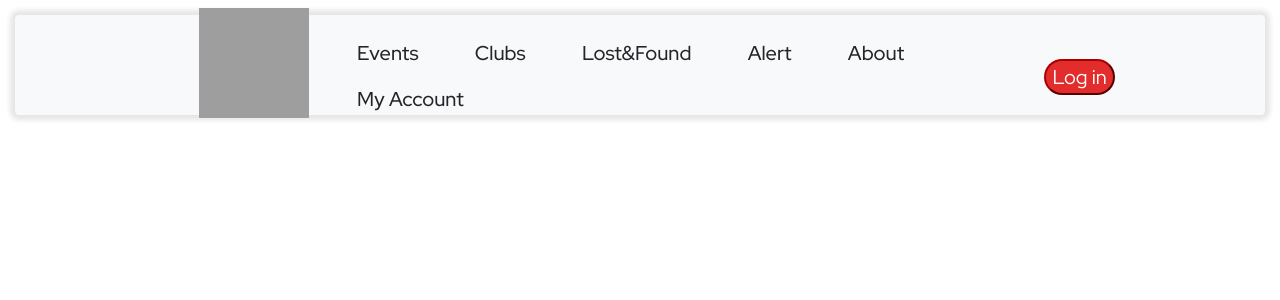
After one commit to 6610685171/TUevents, a Django app: template webapp/web_tu_events/templates/base.html in a window 1280 px wide. The commit adds this page. Shown: the top 300 px of the page. Run offline with Django 5.2, Linux system fonts and the light colour scheme; the template is opened without the code that fills it, so the values that code supplies are empty; some libraries are stand-ins or nearby versions; grey boxes are pictures that could not be loaded.

Commit message:
base, home added

```diff
--- /dev/null
+++ b/webapp/web_tu_events/static/css/base.css
@@ -0,0 +1,69 @@
+#head {
+    margin-top: 15px;
+    margin-left: 15px;
+    margin-right: 15px;
+}
+
+.p-3 {
+    padding: 0rem !important;
+
+}
+
+.mb-5 {
+    margin-bottom: 0.5rem !important;
+}
+
+.box {
+    box-shadow: 0 0 0.25em 0.25em rgba(0, 0, 0, 0.10);
+}
+
+.bg-body-tertiary {
+    display: grid;
+    grid-template-columns: 2fr 5fr 1.5fr;
+    height: 100px;
+}
+
+.logo {
+    text-align: right;
+    margin-top: -7px;
+}
+
+/* // <uniquifier>: Use a unique and descriptive class name
+// <weight>: Use a value from 300 to 900 */
+
+.red-hat-display-font-nav {
+    font-family: "Red Hat Display", sans-serif;
+    font-optical-sizing: auto;
+    font-weight: 500;
+    font-style: normal;
+    font-size: 20px;
+}
+
+.nav-menu>ul>li {
+    display: inline-block;
+    margin-right: 20px;
+}
+
+.nav-menu,
+.nav-button {
+    display: flex;
+    justify-items: center;
+    align-items: center;
+}
+
+.nav-menu {
+    margin-top: 15px;
+}
+
+.nav-item:hover {
+    color: black;
+    opacity: 50%;
+}
+
+.login-button {
+    border-radius: 20px;
+    background-color: rgb(227, 44, 44);
+    border-color: rgb(172, 0, 0);
+    font-size: 20px;
+    color: white;
+}
--- /dev/null
+++ b/webapp/web_tu_events/templates/base.html
@@ -0,0 +1,60 @@
+<!DOCTYPE html>
+<html lang="en">
+
+<head>
+    <meta charset="UTF-8">
+    <meta http-equiv="X-UA-Compatible" content="IE=edge">
+    <meta name="viewport" content="width=device-width, initial-scale=1.0">
+    <link href="https://cdn.jsdelivr.net/npm/bootstrap@5.3.3/dist/css/bootstrap.min.css" rel="stylesheet"
+        integrity="sha384-QWTKZyjpPEjISv5WaRU9OFeRpok6YctnYmDr5pNlyT2bRjXh0JMhjY6hW+ALEwIH" crossorigin="anonymous">
+    <link rel="preconnect" href="https://fonts.googleapis.com">
+    <link rel="preconnect" href="https://fonts.gstatic.com" crossorigin>
+    <link
+        href="https://fonts.googleapis.com/css2?family=Nanum+Gothic&family=Pridi:wght@200;300;400;500;600;700&family=Red+Hat+Display:ital,wght@0,300..900;1,300..900&display=swap"
+        rel="stylesheet">
+    <link rel="stylesheet" href="https://stackpath.bootstrapcdn.com/bootstrap/4.5.2/css/bootstrap.min.css">
+    <link rel="stylesheet" href="static/css/base.css">
+    <link rel="stylesheet" href="static/css/home.css">
+
+    <script src="https://cdn.jsdelivr.net/npm/bootstrap@5.3.3/dist/js/bootstrap.bundle.min.js"></script>
+    {% block title%}
+    {% endblock %}
+    <div class="box p-3 mb-5 bg-body-tertiary rounded grid-template red-hat-display-font-nav" id="head">
+        <div class="logo">
+            <img src="https://lh3.googleusercontent.com/d/13CfuysoEKqjabs7jiXpL8AmNi4HbOMYG" alt="Logo" width="110"
+                height="110">
+        </div>
+        <div class="nav-menu">
+            <ul>
+                <li class="nav-item">
+                    <a class="nav-link" href="#">Events</a>
+                </li>
+                <li class="nav-item">
+                    <a class="nav-link" href="#">Clubs</a>
+                </li>
+                <li class="nav-item">
+                    <a class="nav-link" href="#">Lost&Found</a>
+                </li>
+                <li class="nav-item">
+                    <a class="nav-link" href="#">Alert</a>
+                </li>
+                <li class="nav-item">
+                    <a class="nav-link" href="#">About</a>
+                </li>
+                <li class="nav-item">
+                    <a class="nav-link" href="#">My Account</a>
+                </li>
+            </ul>
+        </div>
+        <div class="nav-button">
+            <button type="button" class="login-button">Log in</button>
+        </div>
+    </div>
+</head>
+
+<body>
+    {% block content %}
+    {% endblock %}
+</body>
+
+</html>
--- a/webapp/webapp/settings.py
+++ b/webapp/webapp/settings.py
@@ -38,7 +38,6 @@ INSTALLED_APPS = [
     'django.contrib.messages',
     'django.contrib.staticfiles',
     'web_tu_events',
-    'django_extensions',
 ]
 
 MIDDLEWARE = [
@@ -123,3 +122,6 @@ STATIC_URL = 'static/'
 # https://docs.djangoproject.com/en/5.1/ref/settings/#default-auto-field
 
 DEFAULT_AUTO_FIELD = 'django.db.models.BigAutoField'
+STATICFILES_DIRS = [
+    BASE_DIR / "static"
+]
```
Also changed, not shown: webapp/web_tu_events/static/css/home.css (added, +31 -0 lines), webapp/web_tu_events/templates/home.html (+14 -13 lines), webapp/myapp_models.png (deleted), 1 other file.
